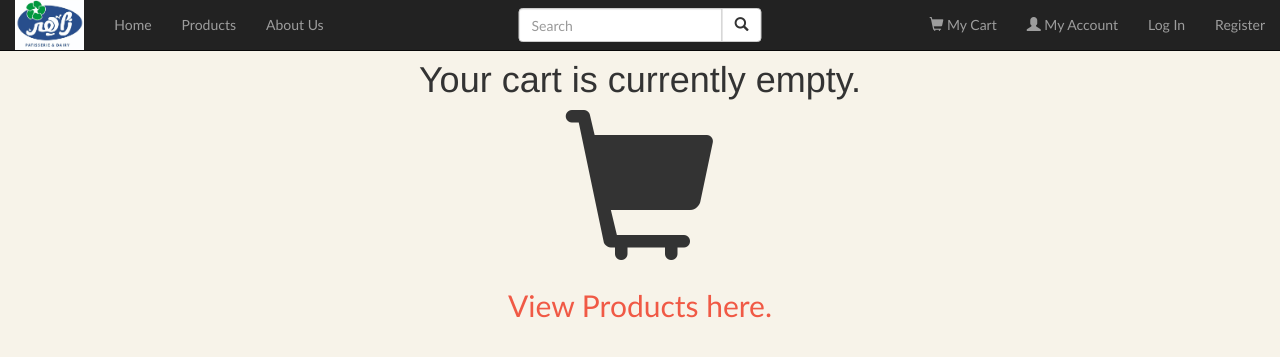
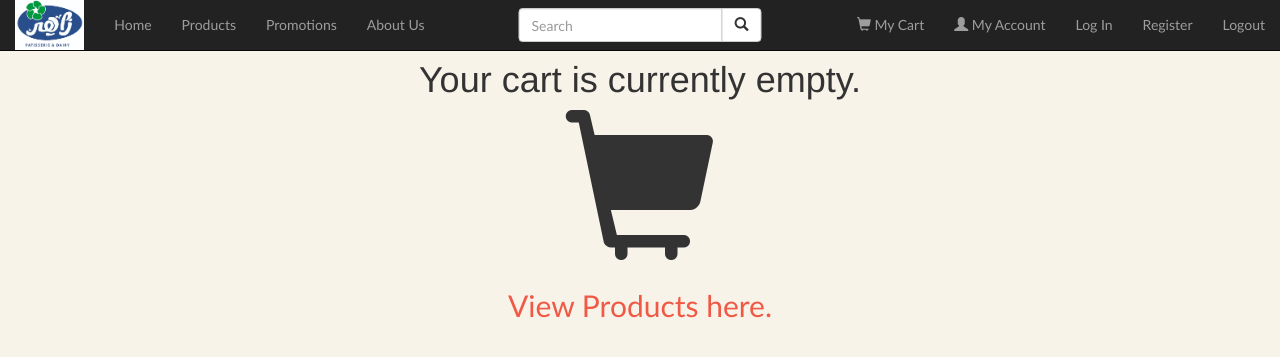
Before and after one commit to OmarAhmedDiaa/Zaher-dairy-website, a PHP site: page /cart.php in a window 1280 px wide. Shown: the top 357 px of the page. Run offline with PHP 8.4, Linux system fonts and the light colour scheme.

Commit message:
update navbar
promotions and logout

```diff
--- a/navbar.php
+++ b/navbar.php
@@ -17,7 +17,9 @@
         <ul class="nav navbar-nav">
           <li><a href="home.php">Home</a></li>
           <li><a href="products.php">Products</a></li>
+          <li><a href="promotions.php">Promotions</a></li>
           <li><a href="about.php">About Us</a></li>
+
         </ul>
         <form class="navbar-form navbar-center" action="#">
           <div class="input-group">
@@ -34,6 +36,8 @@
           <li><a href="account.php"><span class="glyphicon glyphicon-user"></span> My Account</a></li>
           <li ><a href="login.php">Log In</a></li>
           <li><a href="reg.php">Register</a></li>
+          <li><a href="login.php">Logout</a></li>
+
         </ul>
       </div>
     </nav>
```
